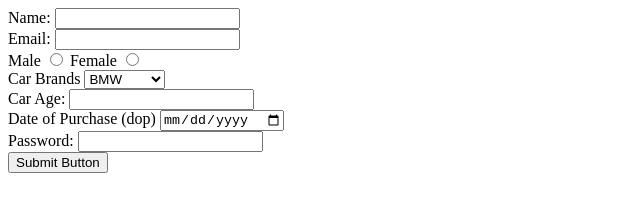
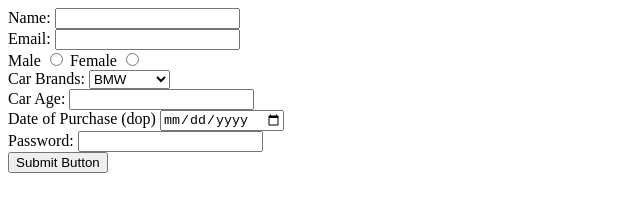
Before and after one commit to acciojob/car-insurance-form-kumarAjay10, a website: page main.html in a window 1280 px wide. Shown: the full height of the page, 0-640 px from the left. Drawn offline with Linux system fonts and the light colour scheme.

Commit message:
created a submission

```diff
--- a/main.html
+++ b/main.html
@@ -7,6 +7,7 @@
 </head>
 
 <body>
+	<main>
 	<form method="post">
 		<label for="name">Name:</label>
 		<input type="text" id="name" required>
@@ -20,7 +21,7 @@
 		<label for="gender_f">Female</label>
 		<input type="radio" id="gender_f" name="gender" required>
 		<br>
-		<label for="cars">Car Brands</label>
+		<label for="cars">Car Brands:</label>
 		<select id="cars" required>
 			<option value="BMW">BMW</option>
 			<option value="Audi">Audi</option>
@@ -38,6 +39,7 @@
 		<br>
 		<button type="submit">Submit Button</button>
 	</form>
+	</main>
 
 	<!-- the entire body must be written by student -->
     <script type="text/javascript" src="./script.js">
```
